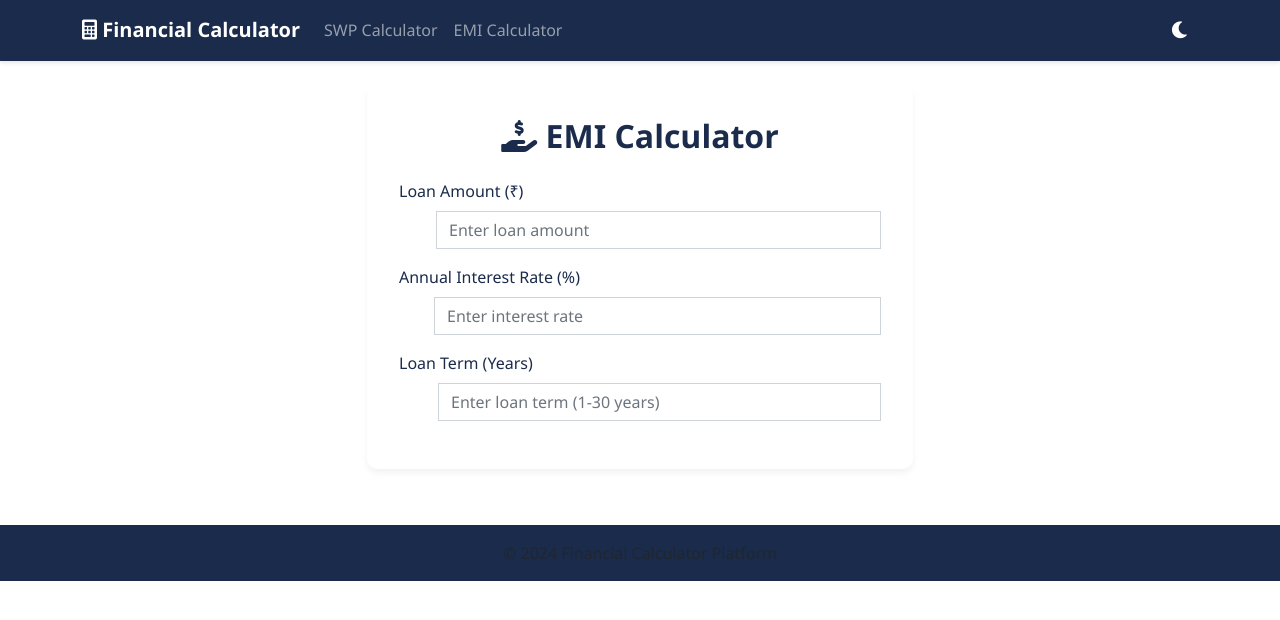
After one commit to bhushanchhaya/WealthWizard, a Flask app: page /emi-calculator in a window 1280 px wide. The commit adds this page. Shown: the top 620 px of the page. Run offline with Flask 3, Linux system fonts and the light colour scheme.

Commit message:
Agent query: Can you see the EMI Calculator link in the navigation bar and access the EMI calculator page?
Add EMI calculator feature with interactive UI and data export functionality.

Screenshot: https://storage.googleapis.com/screenshot-production-us-central1/84fc2d06-c7f4-4aeb-860c-f9c512a3e39e/aabd4c7c-c1cc-47a5-9528-d03a94d1ea53.jpg

```diff
--- a/app.py
+++ b/app.py
@@ -48,6 +48,11 @@ def index():
     logger.info("Rendering index page")
     return render_template('index.html')
 
+@app.route('/emi-calculator')
+def emi_calculator():
+    logger.info("Rendering EMI calculator page")
+    return render_template('emi_calculator.html')
+
 # Error handlers
 @app.errorhandler(404)
 def not_found_error(error):
--- a/templates/base.html
+++ b/templates/base.html
@@ -28,9 +28,22 @@
             <a class="navbar-brand" href="/">
                 <i class="fas fa-calculator"></i> Financial Calculator
             </a>
-            <button class="theme-toggle btn" aria-label="Toggle theme">
-                <i class="fas fa-moon"></i>
+            <button class="navbar-toggler" type="button" data-bs-toggle="collapse" data-bs-target="#navbarNav" aria-controls="navbarNav" aria-expanded="false" aria-label="Toggle navigation">
+                <span class="navbar-toggler-icon"></span>
             </button>
+            <div class="collapse navbar-collapse" id="navbarNav">
+                <ul class="navbar-nav me-auto mb-2 mb-lg-0">
+                    <li class="nav-item">
+                        <a class="nav-link" href="/">SWP Calculator</a>
+                    </li>
+                    <li class="nav-item">
+                        <a class="nav-link" href="/emi-calculator">EMI Calculator</a>
+                    </li>
+                </ul>
+                <button class="theme-toggle btn" aria-label="Toggle theme">
+                    <i class="fas fa-moon"></i>
+                </button>
+            </div>
         </div>
     </nav>
 
--- /dev/null
+++ b/templates/emi_calculator.html
@@ -0,0 +1,99 @@
+{% extends "base.html" %}
+
+{% block content %}
+<div class="row">
+    <div class="col-md-6 offset-md-3">
+        <div class="calculator-card" data-aos="fade-up" data-aos-delay="100">
+            <h2 class="text-center mb-4">
+                <i class="fas fa-hand-holding-usd"></i> EMI Calculator
+            </h2>
+
+            <form id="emiForm" class="needs-validation" novalidate>
+                <div class="mb-3">
+                    <label for="loanAmount" class="form-label">Loan Amount (₹)</label>
+                    <div class="input-group">
+                        <span class="input-group-text"><i class="fas fa-rupee-sign"></i></span>
+                        <input type="number" class="form-control" id="loanAmount"
+                               required min="1" step="1" placeholder="Enter loan amount">
+                        <div class="invalid-feedback">
+                            Please enter a valid loan amount.
+                        </div>
+                    </div>
+                </div>
+
+                <div class="mb-3">
+                    <label for="interestRate" class="form-label">Annual Interest Rate (%)</label>
+                    <div class="input-group">
+                        <span class="input-group-text"><i class="fas fa-percentage"></i></span>
+                        <input type="number" class="form-control" id="interestRate"
+                               required min="1" max="50" step="0.1" placeholder="Enter interest rate">
+                        <div class="invalid-feedback">
+                            Please enter a valid interest rate (1-50).
+                        </div>
+                    </div>
+                </div>
+
+                <div class="mb-3">
+                    <label for="loanTerm" class="form-label">Loan Term (Years)</label>
+                    <div class="input-group">
+                        <span class="input-group-text"><i class="fas fa-clock"></i></span>
+                        <input type="number" class="form-control" id="loanTerm"
+                               required min="1" max="30" step="1" placeholder="Enter loan term (1-30 years)">
+                        <div class="invalid-feedback">
+                            Please enter a valid loan term (1-30 years).
+                        </div>
+                    </div>
+                </div>
+            </form>
+
+            <div id="results" class="results-section mt-4 d-none" data-aos="fade-up" data-aos-delay="200">
+                <h3 class="text-center mb-3">Results</h3>
+                <div class="result-card">
+                    <div class="row">
+                        <div class="col-md-6">
+                            <div class="result-item">
+                                <label>Monthly EMI</label>
+                                <span id="monthlyEMI">₹0</span>
+                            </div>
+                        </div>
+                        <div class="col-md-6">
+                            <div class="result-item">
+                                <label>Total Interest</label>
+                                <span id="totalInterest">₹0</span>
+                            </div>
+                        </div>
+                    </div>
+                    <div class="row mt-3">
+                        <div class="col-md-6">
+                            <div class="result-item">
+                                <label>Total Payment</label>
+                                <span id="totalPayment">₹0</span>
+                            </div>
+                        </div>
+                        <div class="col-md-6">
+                            <div class="result-item">
+                                <label>Interest to Principal Ratio</label>
+                                <span id="interestRatio">0%</span>
+                            </div>
+                        </div>
+                    </div>
+                    <div class="chart-container mt-4">
+                        <canvas id="emiChart"></canvas>
+                    </div>
+                    <div class="chart-container mt-4">
+                        <canvas id="amortizationChart"></canvas>
+                    </div>
+                    <div class="export-buttons mt-4 text-center" data-aos="fade-up" data-aos-delay="300">
+                        <button class="btn btn-primary me-2" onclick="exportEMIData('json')">
+                            <i class="fas fa-file-code"></i> Export JSON
+                        </button>
+                        <button class="btn btn-success" onclick="exportEMIData('csv')">
+                            <i class="fas fa-file-csv"></i> Export CSV
+                        </button>
+                    </div>
+                </div>
+            </div>
+        </div>
+    </div>
+</div>
+{% endblock %}
```
